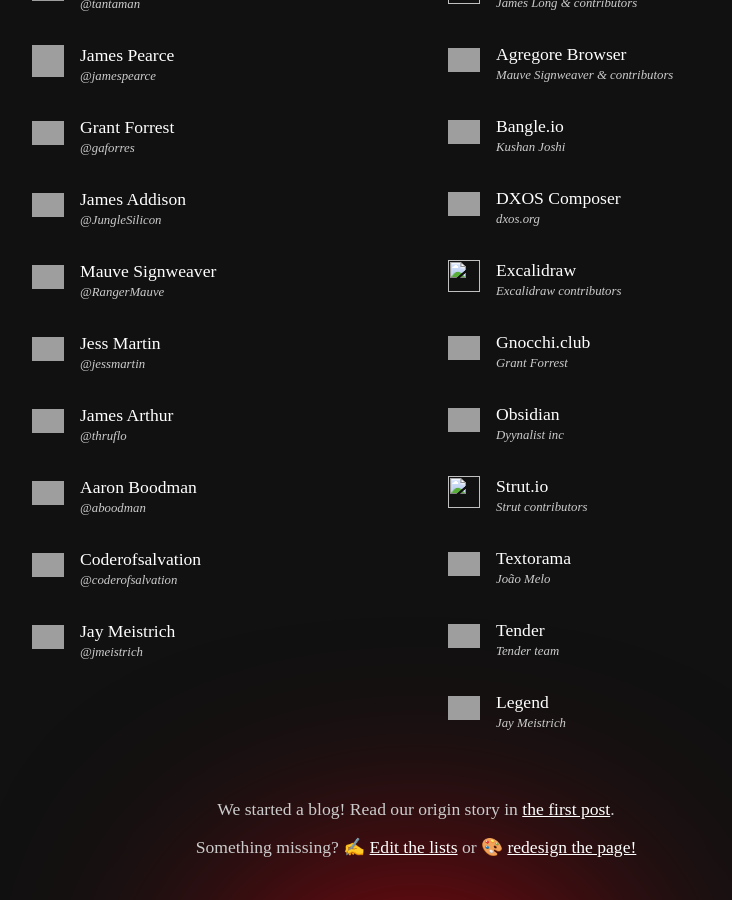
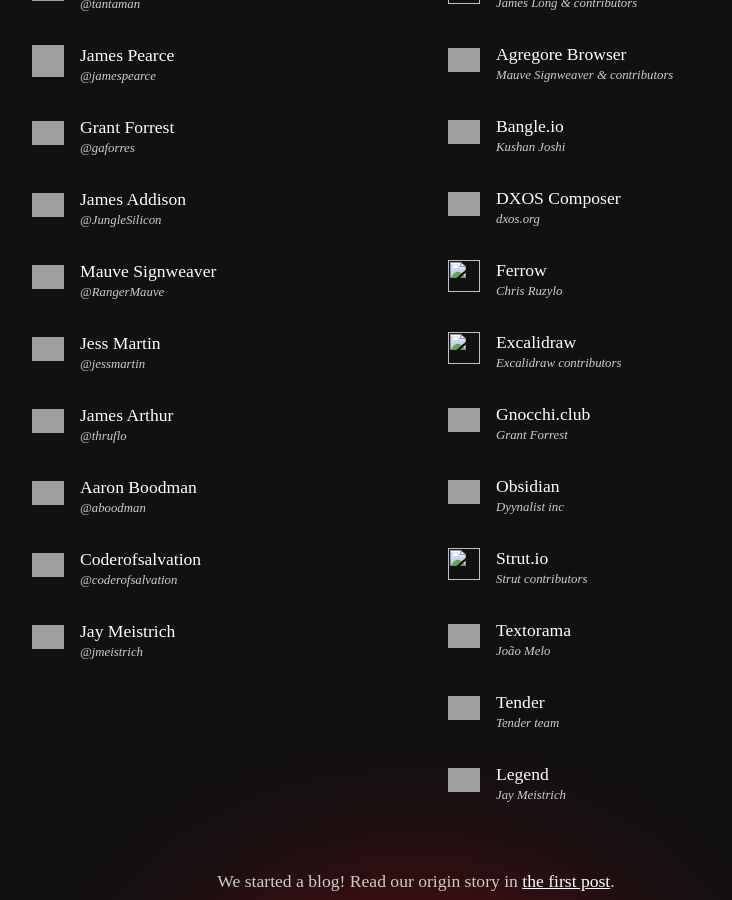
Before and after one commit to mylofi/localfirstweb.dev, a Jekyll site: the page built from index.html, in a window 1280 px wide and 900 px high, scrolled down 4360 px, cut to the strip 0-900 px from the top of the window. Shown: the whole strip, without its empty margins (224-956 px from the left). Built offline with Jekyll 4.4.1, drawn with Linux system fonts in a browser that asks for light colours; some web fonts are replaced; grey boxes are pictures that could not be loaded.

Commit message:
Add Ferrow to Apps to try

```diff
--- a/_data/content.json
+++ b/_data/content.json
@@ -626,6 +626,12 @@
             "icon": "https://composer.space/android-chrome-512x512.png"
           },
           {
+            "title": "Ferrow",
+            "author": "Chris Ruzylo",
+            "url": "https://ferrow.ai",
+            "icon": "https://ferrow.ai/favicon.svg"
+          },
+          {
             "title": "Excalidraw",
             "author": "Excalidraw contributors",
             "url": "https://excalidraw.com",
```
